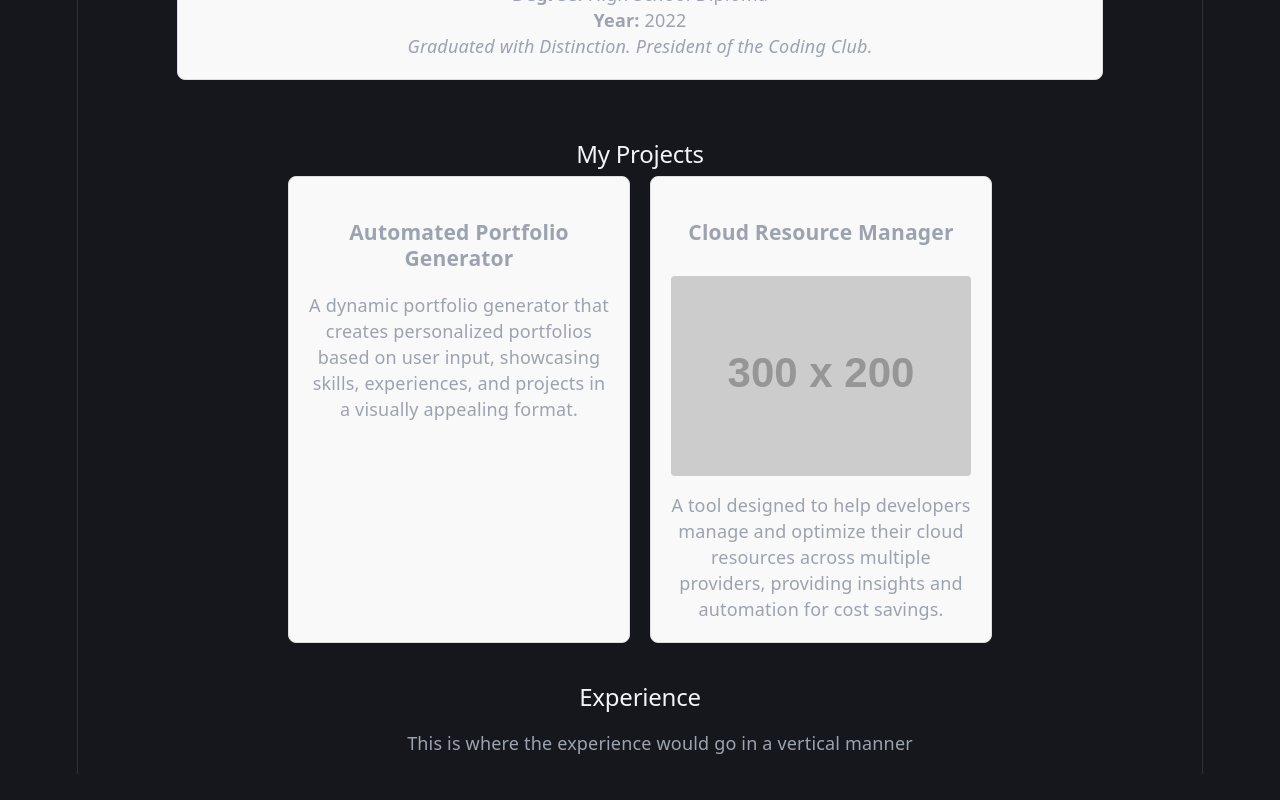
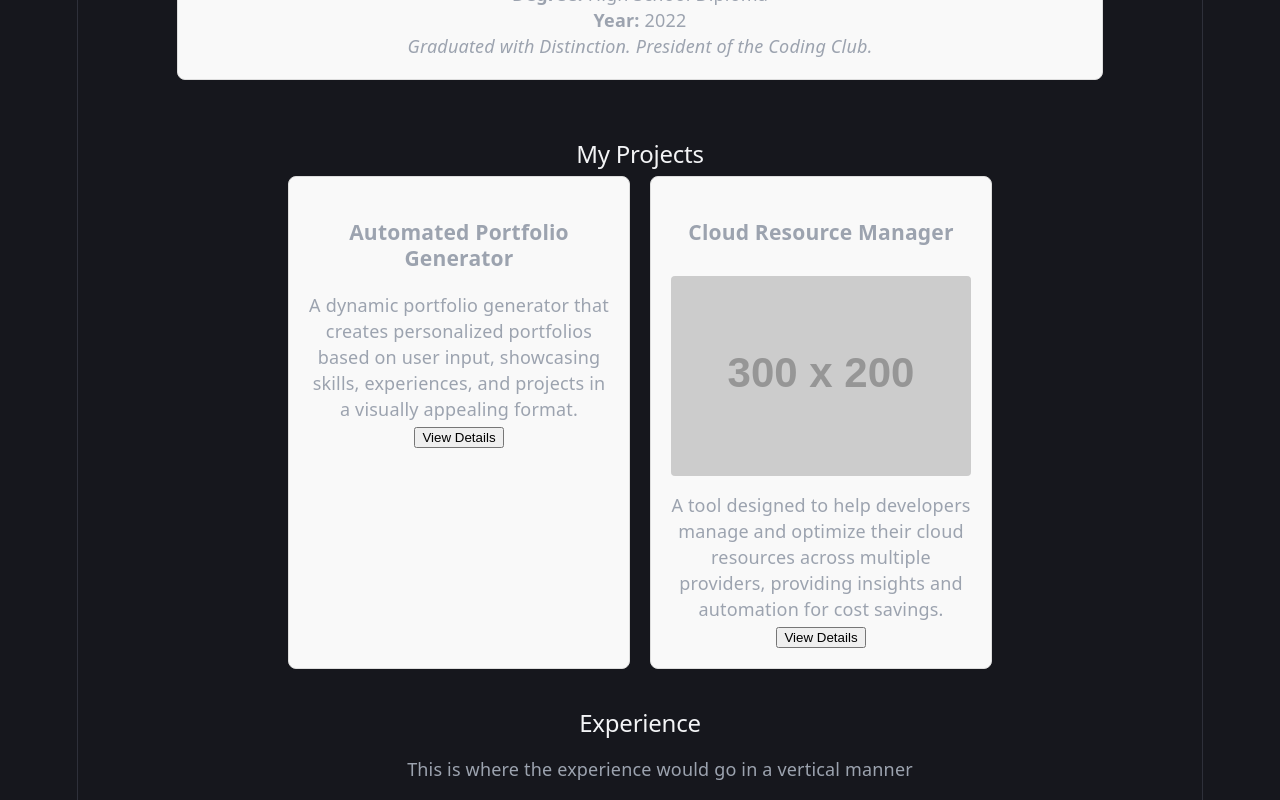
Before and after one commit to Ishankp/Automated-portfolio, a React (Vite) app: page / in a window 1280 px wide. Shown: the part 640-1440 px from the top of the page. Before the commit the page ends 1414 px from the top, so only its background shows below. Built offline with nearby package versions, Linux system fonts and the light colour scheme.

Commit message:
added the github link for each repo

```diff
--- a/info.json
+++ b/info.json
@@ -2,6 +2,7 @@
   "name": "Alex Mercer",
   "title": "Cloud & DevOps Engineer",
   "bio": "Specializing in automating software delivery pipelines, container orchestrations, and secure cloud infrastructure.",
+  "github": "Ishankp",
   "links": {
     "linkedin": "https://linkedin.com",
     "github_username": "Ishankp"
--- a/src/App.jsx
+++ b/src/App.jsx
@@ -18,7 +18,7 @@ function App() {
       <Profile bio={info.bio} education={info.education} />
 
       {/* Projects section */}
-      <Projects projects = {info.projects} github = {info.github_username}/>
+      <Projects projects = {info.projects} github = {info.github}/>
 
       {/* Experience section */}
       <Experience experience={info.experience} />
--- a/src/components/projects.jsx
+++ b/src/components/projects.jsx
@@ -1,27 +1,58 @@
+import React, { useState } from 'react';
 import './projects.css';
 
-function Projects({ projects }) {
+function Projects({ projects, github}) {
   return (
     <section className="projects-container">
         <h2>My Projects</h2>
         <div className="projects-grid">
             {projects.map((project, index) => (
-                <ProjectCard key={index} project={project} />
+                <ProjectCard key={index} project={project} github={github} />
             ))}
         </div>
     </section>
     );
 }
 
-function ProjectCard({ project }) {
+function ProjectCard({ project, github }) {
+    console.log("ProjectCard received github:", github);
+    const [isFlipped, setIsFlipped] = useState(false);
+    const toggleFlip = () => setIsFlipped(!isFlipped);
+
+    return !isFlipped ? (
+        <ProjectCardFront project={project} onFlip={toggleFlip} />
+    ) : (
+        <ProjectCardBack project={project} onFlip={toggleFlip} github={github} />
+    );
+}
+
+function ProjectCardFront({ project, onFlip }) {
     return (
         <div className="project-card">
             <h3>{project.title}</h3>
             {project.thumbnail && <img src={project.thumbnail} alt={project.title} className="project-image" />}
             <p>{project.description}</p>
+            <button onClick={onFlip}>View Details</button>
         </div>
     );
+}
 
-
+function ProjectCardBack({ project, onFlip, github }) {
+    console.log("ProjectCardBack received github:", github);
+    return (
+        <div className="project-card">
+            <h3>{project.title}</h3>
+            {project.repo_name ? ( // Only render the link if repo_name exists
+                <a href={`https://github.com/${github}/${project.repo_name}`}
+                 target="_blank"
+                 rel="noopener noreferrer">View on GitHub</a>
+            ) : (
+                <p>GitHub repository link not available.</p> // Optional: provide feedback
+            )}
+            {/* <p>Methodoloy: {project.methodology}</p> */}
+            <p>Technologies: {project.technologies}</p>
+            <button onClick={onFlip}>Back</button>
+        </div>
+    );
 }
 export default Projects;
```
Also changed, not shown: src/components/App.jsx (added).
